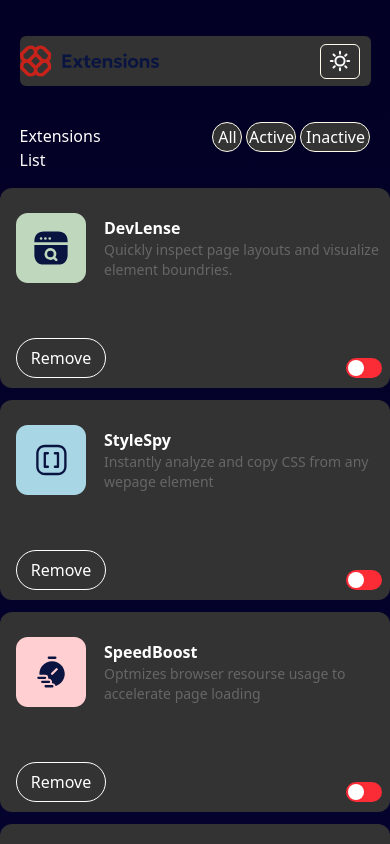
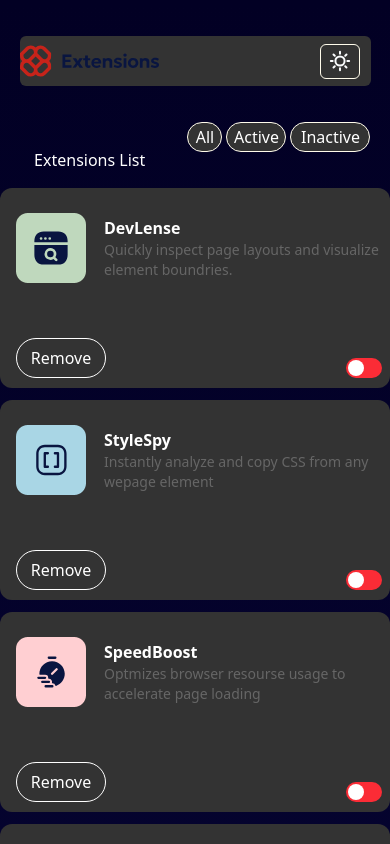
Before and after one commit to MOHITGODARA1/google-exstention-page, a website: page index.html in a window 390 px wide. Shown: the top 844 px of the page. Drawn offline with Linux system fonts and the light colour scheme.

Commit message:
optimize UI

```diff
--- a/index.html
+++ b/index.html
@@ -37,13 +37,13 @@
     </div>
   </div>
   <div class="flex h-[50px] w-[90%] md:w-[80%] ">
-    <div class="h-[100%] w-[30%] flex justify-center items-end">
+    <div class="h-[100%] w-[40%] md:w-[30%] flex justify-center items-end">
       <h1 class="head text-md md:text-4xl  text-white font-medium">Extensions List</h1>
     </div>
-    <div class="w-[70%] h-[100%]  flex justify-end  gap-x-1 md:gap-x-3 md:items-end">
-      <button type="button" class="h-[30px] md:h-[40px] bg-[var(--background-colour)] w-[30px] md:w-[60px] rounded-3xl border border-amber-50 hover:bg-[var(--hover-colour)] cursor-pointer text-white" id="all">All</button>
-      <button type="button"class="h-[30px] md:h-[40px] bg-[var(--background-colour)] w-[50px] md:w-[80px] rounded-3xl border border-amber-50 hover:bg-[var(--hover-colour)] cursor-pointer text-white" id="active">Active</button>
-      <button type="button" class="h-[30px] md:h-[40px] w-[70px] md:w-[90px] bg-[var(--background-colour)] rounded-3xl border border-amber-50 hover:bg-[var(--hover-colour)] cursor-pointer text-white" id="inactive">Inactive</button>
+    <div class="w-[60%] h-[100%] md:w-[70%] flex justify-end  gap-x-1 md:gap-x-3 md:items-end">
+      <button type="button" class="h-[30px] md:h-[40px] bg-[var(--background-colour)] w-[35px] md:w-[60px] rounded-3xl border border-amber-50 hover:bg-[var(--hover-colour)] cursor-pointer text-white" id="all">All</button>
+      <button type="button"class="h-[30px] md:h-[40px] bg-[var(--background-colour)] w-[60px] md:w-[80px] rounded-3xl border border-amber-50 hover:bg-[var(--hover-colour)] cursor-pointer text-white" id="active">Active</button>
+      <button type="button" class="h-[30px] md:h-[40px] w-[80px] md:w-[90px] bg-[var(--background-colour)] rounded-3xl border border-amber-50 hover:bg-[var(--hover-colour)] cursor-pointer text-white" id="inactive">Inactive</button>
     </div>
   </div>
 
```
Also changed, not shown: output.css.
